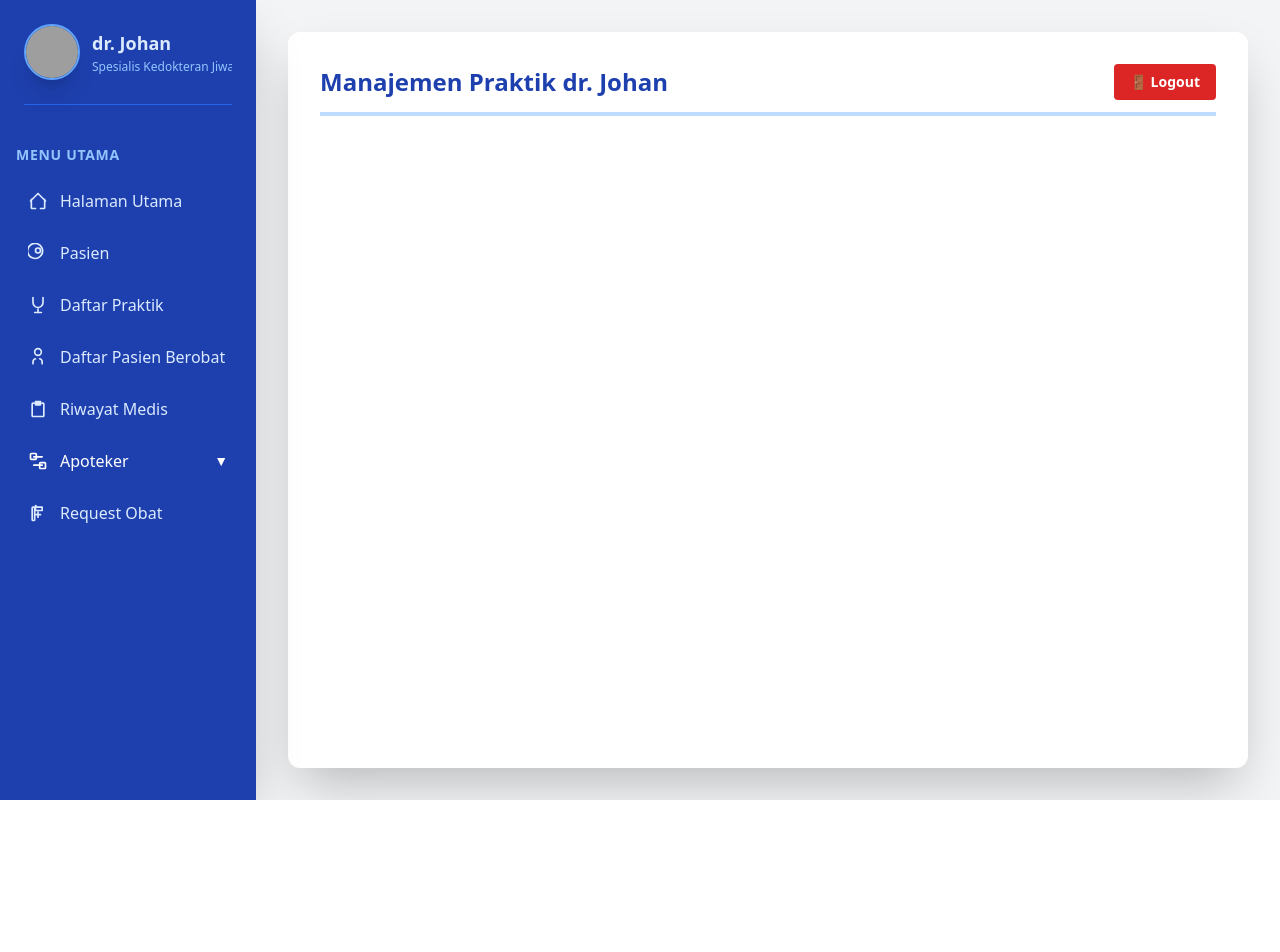
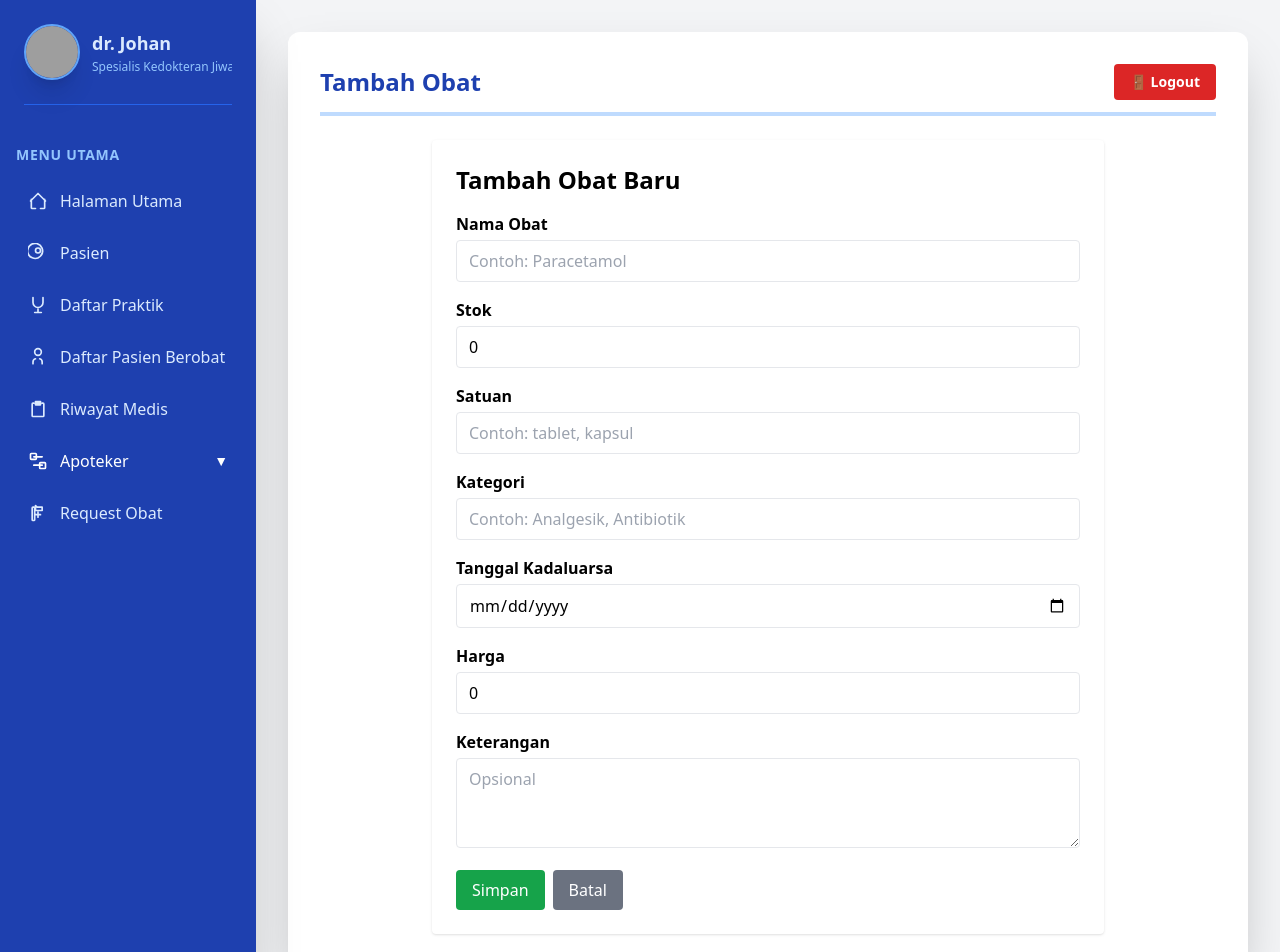
Before and after one commit to andikarifki/frontend_doctor, a Vue app: page /medicine/tambah in a window 1280 px wide. Shown: the top 952 px of the page. Before the commit the page ends 800 px from the top, so only its background shows below. Built offline with nearby package versions, Linux system fonts and the light colour scheme; no server answers; sample sign-in values are in the browser's storage; grey boxes are pictures that could not be loaded.

Commit message:
add stok obat

```diff
--- a/src/router/index.js
+++ b/src/router/index.js
@@ -11,6 +11,7 @@ import Medicine from "../views/Medicine.vue";
 import RequestDrug from "../views/RequestDrug.vue";
 import Pasien from "../views/Pasien.vue";
 import DaftarPermintaan from "../views/DaftarPermintaan.vue";
+import CreateObat from "../views/CreateObat.vue";
 
 const isAuthenticated = () => localStorage.getItem("authToken") !== null;
 
@@ -75,6 +76,12 @@ const routes = [
     component: Medicine,
     meta: { requiresAuth: true, documentTitle: "Menu Obat", fullLayout: false },
   },
+    {
+    path: "/medicine/tambah",
+    name: "MedicineTambah",
+    component: CreateObat,
+    meta: { requiresAuth: true, documentTitle: "Tambah Obat", fullLayout: false },
+  },
   {
     path: "/daftar-permintaan",
     name: "DaftarPermintaan",
--- /dev/null
+++ b/src/views/CreateObat.vue
@@ -0,0 +1,151 @@
+<template>
+  <div class="p-6 max-w-2xl mx-auto bg-white shadow rounded">
+    <h1 class="text-2xl font-bold mb-4">Tambah Obat Baru</h1>
+
+    <div class="grid grid-cols-1 gap-4">
+      <!-- Nama Obat -->
+      <div>
+        <label class="block mb-1 font-semibold">Nama Obat</label>
+        <input
+          type="text"
+          v-model="form.nama_obat"
+          class="border rounded w-full px-3 py-2"
+          placeholder="Contoh: Paracetamol"
+        />
+      </div>
+
+      <!-- Stok -->
+      <div>
+        <label class="block mb-1 font-semibold">Stok</label>
+        <input
+          type="number"
+          v-model="form.stok"
+          min="0"
+          class="border rounded w-full px-3 py-2"
+        />
+      </div>
+
+      <!-- Satuan -->
+      <div>
+        <label class="block mb-1 font-semibold">Satuan</label>
+        <input
+          type="text"
+          v-model="form.satuan"
+          class="border rounded w-full px-3 py-2"
+          placeholder="Contoh: tablet, kapsul"
+        />
+      </div>
+
+      <!-- Kategori -->
+      <div>
+        <label class="block mb-1 font-semibold">Kategori</label>
+        <input
+          type="text"
+          v-model="form.kategori"
+          class="border rounded w-full px-3 py-2"
+          placeholder="Contoh: Analgesik, Antibiotik"
+        />
+      </div>
+
+      <!-- Expired Date -->
+      <div>
+        <label class="block mb-1 font-semibold">Tanggal Kadaluarsa</label>
+        <input
+          type="date"
+          v-model="form.expired_date"
+          class="border rounded w-full px-3 py-2"
+        />
+      </div>
+
+      <!-- Harga -->
+      <div>
+        <label class="block mb-1 font-semibold">Harga</label>
+        <input
+          type="number"
+          v-model="form.harga"
+          min="0"
+          class="border rounded w-full px-3 py-2"
+        />
+      </div>
+
+      <!-- Keterangan -->
+      <div>
+        <label class="block mb-1 font-semibold">Keterangan</label>
+        <textarea
+          v-model="form.keterangan"
+          class="border rounded w-full px-3 py-2"
+          rows="3"
+          placeholder="Opsional"
+        ></textarea>
+      </div>
+
+      <!-- Tombol Simpan -->
+      <div class="flex gap-2">
+        <button
+          @click="submitForm"
+          class="bg-green-600 text-white px-4 py-2 rounded hover:bg-green-700"
+        >
+          Simpan
+        </button>
+        <router-link
+          to="/medicine"
+          class="bg-gray-500 text-white px-4 py-2 rounded hover:bg-gray-600"
+        >
+          Batal
+        </router-link>
+      </div>
+    </div>
+
+    <div v-if="message" class="mt-4 p-2 bg-green-100 text-green-700 rounded">
+      {{ message }}
+    </div>
+  </div>
+</template>
+
+<script setup>
+import { reactive, ref } from "vue";
+import { useRouter } from "vue-router"; // <-- wajib import
+import axios from "axios";
+
+const router = useRouter(); // <-- buat router instance
+
+const form = reactive({
+  nama_obat: "",
+  stok: 0,
+  satuan: "",
+  kategori: "",
+  expired_date: "",
+  harga: 0,
+  keterangan: "",
+});
+
+const message = ref("");
+
+const submitForm = async () => {
+  if (!form.nama_obat || form.stok < 0) {
+    alert("Nama obat dan stok wajib diisi.");
+    return;
+  }
+
+  try {
+    const response = await axios.post(
+      "http://127.0.0.1:8000/api/stok-obat",
+      form
+    );
+    if (response.data.success) {
+      // setelah berhasil, langsung pindah ke daftar stok obat
+      router.push("/medicine");
+    }
+  } catch (error) {
+    console.error("Gagal menambahkan obat:", error);
+    alert("Terjadi kesalahan saat menyimpan data.");
+  }
+};
+</script>
+
+<style scoped>
+input,
+textarea {
+  outline: none;
+}
+</style>
--- a/src/views/Medicine.vue
+++ b/src/views/Medicine.vue
@@ -1,160 +1,104 @@
 <template>
-  <div class="p-6 max-w-4xl mx-auto">
-    <h1 class="text-2xl font-bold mb-4">
-      Stok Obat & Permintaan Dokter (Dummy)
-    </h1>
+  <div class="p-6 max-w-5xl mx-auto">
+    <div class="mb-4">
+      <router-link
+        to="/medicine/tambah"
+        class="bg-blue-600 text-white px-4 py-2 rounded hover:bg-blue-700"
+      >
+        Tambah Obat
+      </router-link>
+    </div>
 
-    <!-- ===================== -->
-    <!--  BAGIAN STOK OBAT     -->
-    <!-- ===================== -->
-    <h2 class="text-xl font-semibold mt-4 mb-2">Stok Obat (Dummy)</h2>
-
-    <table class="w-full border mb-8">
-      <thead>
-        <tr class="bg-gray-200">
-          <th class="p-2 border">Obat</th>
-          <th class="p-2 border">Stok</th>
+    <div class="overflow-x-auto">
+      <table class="w-full border-collapse border shadow rounded">
+        <thead class="bg-gray-200">
+          <tr>
+            <th class="border px-3 py-2">ID</th>
+            <th class="border px-3 py-2">Nama Obat</th>
+            <th class="border px-3 py-2">Stok</th>
+            <th class="border px-3 py-2">Satuan</th>
+            <th class="border px-3 py-2">Kategori</th>
+            <th class="border px-3 py-2">Expired Date</th>
+            <th class="border px-3 py-2">Harga</th>
+            <th class="border px-3 py-2">Aksi</th>
           </tr>
         </thead>
         <tbody>
-        <tr v-for="ob in stokObat" :key="ob.id">
-          <td class="p-2 border">{{ ob.nama }}</td>
-          <td class="p-2 border">{{ ob.stok }}</td>
+          <tr v-for="obat in stokObat" :key="obat.id" class="hover:bg-gray-100">
+            <td class="border px-3 py-2 text-center">{{ obat.id }}</td>
+            <td class="border px-3 py-2">{{ obat.nama_obat }}</td>
+            <td class="border px-3 py-2 text-center">{{ obat.stok }}</td>
+            <td class="border px-3 py-2 text-center">{{ obat.satuan }}</td>
+            <td class="border px-3 py-2">{{ obat.kategori }}</td>
+            <td class="border px-3 py-2 text-center">
+              {{ obat.expired_date }}
+            </td>
+            <td class="border px-3 py-2 text-right">{{ obat.harga }}</td>
+            <td class="border px-3 py-2 text-center flex justify-center">
+              <button
+                @click="hapusObat(obat.id)"
+                class="bg-red-600 hover:bg-red-700 text-white py-1 px-2 rounded transition flex items-center justify-center"
+                title="Hapus Obat"
+              >
+                <svg
+                  xmlns="http://www.w3.org/2000/svg"
+                  class="w-5 h-5"
+                  fill="none"
+                  viewBox="0 0 24 24"
+                  stroke="currentColor"
+                >
+                  <path
+                    stroke-linecap="round"
+                    stroke-linejoin="round"
+                    stroke-width="2"
+                    d="M19 7l-.867 12.142A2 2 0 0116.138 21H7.862a2 2 0 01-1.995-1.858L5 7m5 4v6m4-6v6M9 7h6m-7 0l1-3h4l1 3"
+                  />
+                </svg>
+              </button>
+            </td>
           </tr>
-      </tbody>
-    </table>
 
-    <button
-      @click="kirimRequestDariDokter"
-      class="bg-blue-600 text-white px-4 py-2 rounded mb-6"
-    >
-      Simulasi Dokter Kirim Request
-    </button>
-
-    <!-- ===================== -->
-    <!--  DAFTAR PERMINTAAN    -->
-    <!-- ===================== -->
-    <h2 class="text-xl font-semibold mb-3">Daftar Permintaan Obat</h2>
-
-    <table class="w-full border">
-      <thead>
-        <tr class="bg-gray-200">
-          <th class="p-2 border">Dokter</th>
-          <th class="p-2 border">Obat</th>
-          <th class="p-2 border">Jumlah</th>
-          <th class="p-2 border">Status</th>
-          <th class="p-2 border">Aksi</th>
-        </tr>
-      </thead>
-      <tbody>
-        <tr v-for="req in requests" :key="req.id">
-          <td class="p-2 border">{{ req.dokter }}</td>
-          <td class="p-2 border">{{ req.obat }}</td>
-          <td class="p-2 border">{{ req.jumlah }}</td>
-          <td class="p-2 border">
-            <span
-              :class="{
-                'text-yellow-600': req.status === 'pending',
-                'text-green-600': req.status === 'disetujui',
-                'text-red-600': req.status === 'ditolak',
-              }"
-            >
-              {{ req.status }}
-            </span>
-          </td>
-
-          <td class="p-2 border space-x-2">
-            <button
-              v-if="req.status === 'pending'"
-              @click="setujuiRequest(req)"
-              class="bg-green-600 text-white px-3 py-1 rounded"
-            >
-              Setujui
-            </button>
-
-            <button
-              v-if="req.status === 'pending'"
-              @click="tolakRequest(req)"
-              class="bg-red-600 text-white px-3 py-1 rounded"
-            >
-              Tolak
-            </button>
+          <tr v-if="stokObat.length === 0">
+            <td colspan="8" class="text-center py-4 text-gray-500">
+              Tidak ada data stok obat.
             </td>
           </tr>
         </tbody>
       </table>
     </div>
+  </div>
 </template>
 
 <script setup>
-import { ref } from "vue";
+import { ref, onMounted } from "vue";
+import axios from "axios";
 
-// =========================
-//  DUMMY STOK OBAT
-// =========================
-const stokObat = ref([
-  { id: 1, nama: "Paracetamol 500mg", stok: 25 },
-  { id: 2, nama: "Amoxicillin 500mg", stok: 50 },
-  { id: 3, nama: "Vitamin C 500mg", stok: 40 },
-]);
+const stokObat = ref([]);
 
-// =========================
-//  DUMMY REQUEST
-// =========================
-const requests = ref([
-  {
-    id: 1,
-    dokter: "dr. Sinta",
-    obat: "Paracetamol 500mg",
-    jumlah: 3,
-    status: "pending",
-  },
-]);
-
-// =========================
-//  DOKTER KIRIM OTOMATIS
-// =========================
-const kirimRequestDariDokter = () => {
-  const daftarObat = stokObat.value;
-  const randomObat = daftarObat[Math.floor(Math.random() * daftarObat.length)];
-
-  const contohRequest = {
-    id: Date.now(),
-    dokter: "dr. Budi",
-    obat: randomObat.nama,
-    jumlah: Math.floor(Math.random() * 5) + 1,
-    status: "pending",
+const fetchStokObat = async () => {
+  try {
+    const response = await axios.get("http://127.0.0.1:8000/api/stok-obat");
+    if (response.data.success) {
+      stokObat.value = response.data.data;
+    }
+  } catch (error) {
+    console.error("Gagal mengambil data stok obat:", error);
+  }
 };
 
-  requests.value.push(contohRequest);
-};
+onMounted(fetchStokObat);
 
-// =========================
-//  SETUJUI REQUEST
-// =========================
-const setujuiRequest = (req) => {
-  const obat = stokObat.value.find((o) => o.nama === req.obat);
+const hapusObat = async (id) => {
+  if (!confirm("Apakah yakin ingin menghapus obat ini?")) return;
 
-  if (!obat) {
-    alert("Obat tidak ditemukan!");
-    return;
+  try {
+    await axios.delete(`http://127.0.0.1:8000/api/stok-obat/${id}`);
+    // hapus dari frontend juga
+    stokObat.value = stokObat.value.filter((o) => o.id !== id);
+  } catch (error) {
+    console.error("Gagal menghapus obat:", error);
+    alert("Terjadi kesalahan saat menghapus obat.");
   }
-
-  if (obat.stok < req.jumlah) {
-    alert("Stok tidak cukup!");
-    req.status = "ditolak";
-    return;
-  }
-
-  obat.stok -= req.jumlah;
-  req.status = "disetujui";
-};
-
-// =========================
-//  TOLAK REQUEST
-// =========================
-const tolakRequest = (req) => {
-  req.status = "ditolak";
 };
 </script>
 
@@ -162,4 +106,17 @@ const tolakRequest = (req) => {
 table {
   border-collapse: collapse;
 }
+th,
+td {
+  border: 1px solid #ddd;
+  padding: 0.5rem;
+}
+thead th {
+  background-color: #f3f4f6;
+  text-align: center;
+}
+button {
+  cursor: pointer;
+  font-size: 1.2rem;
+}
 </style>
```
Lines whose indentation alone changed are shown as unchanged.
